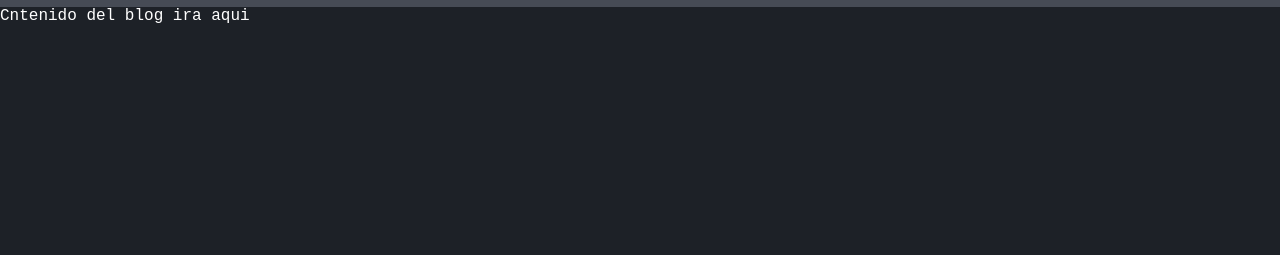
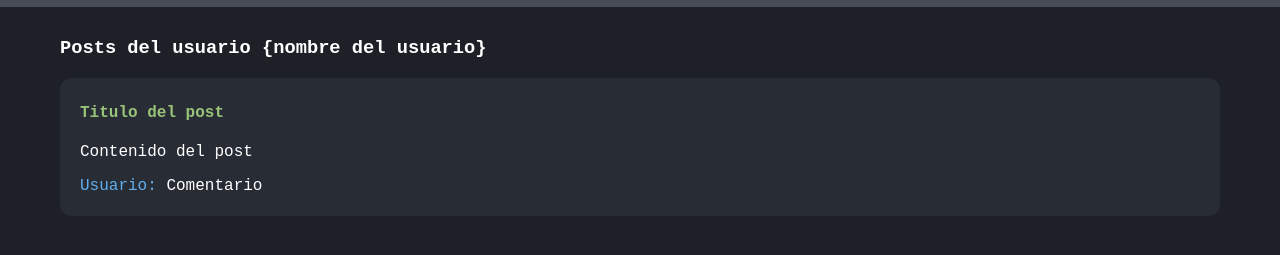
Before and after one commit to brunoam2/curso-git, a plain HTML site: page index.html in a window 1280 px wide. Shown: the part 63-318 px from the top of the page. Drawn offline with Linux system fonts and the light colour scheme; a web font is replaced by a local one.

Commit message:
Add post html & styles

```diff
--- a/index.html
+++ b/index.html
@@ -14,8 +14,14 @@
         <img class="logo" src="img/Git_logo.png">
         <h1>Blog Curso Git & GitHub</h1>
     </div>
-    <div>
-        Cntenido del blog ira aqui
+    <div class="container" id="content">
+        <h3>Posts del usuario {nombre del usuario}</h3>
+        <div class="post">
+            <h4>Titulo del post</h4>
+            <p>Contenido del post</p>
+            <p><span>Usuario:</span> Comentario</p>
+        </div>
+
     </div>
 </body>
 </html>
--- a/styles.css
+++ b/styles.css
@@ -21,3 +21,23 @@ h1{
     width: 50px;
     height: 50px;
 }
+
+.container{
+    margin-top: 30px;
+    padding: 0 60px 0 60px;
+}
+
+.post {
+    background-color: #282c34;
+    margin-bottom: git status15px;
+    padding: 5px 20px 5px 20px;
+    border-radius: 12px;
+}
+
+.post h4{
+    color: #98c379;
+}
+
+.post span{
+    color: #61afef;
+}
```
